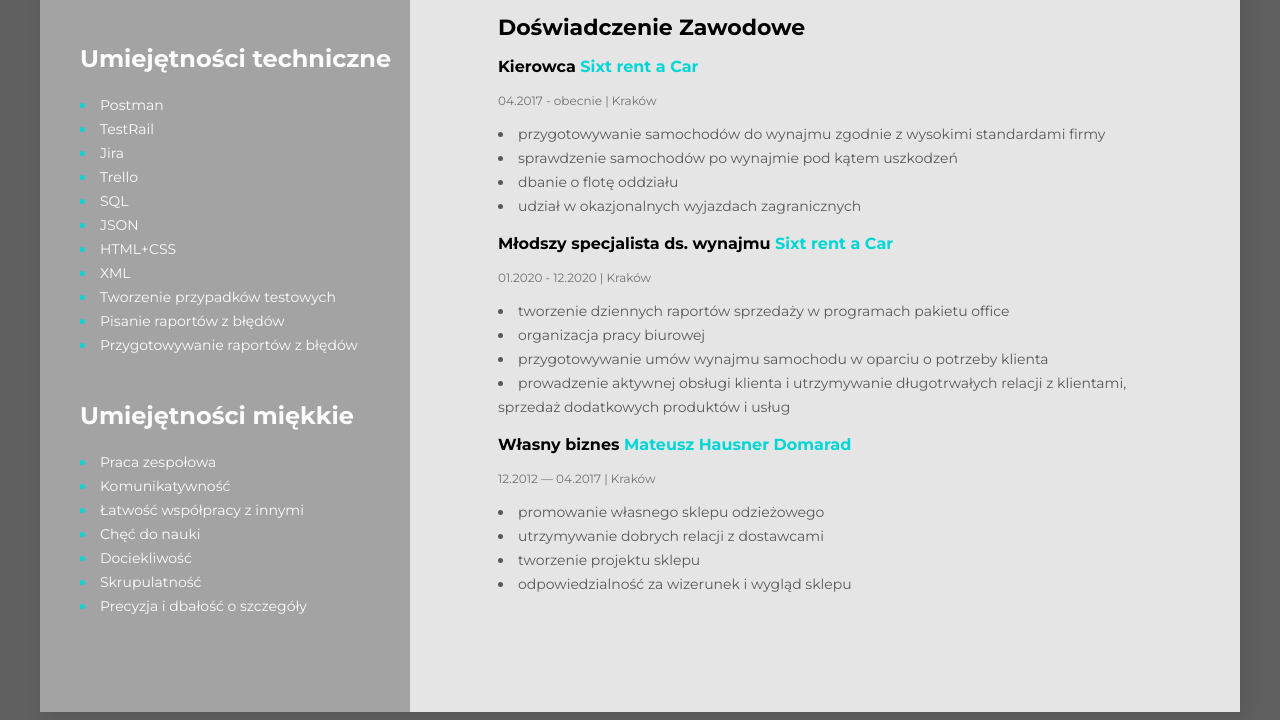
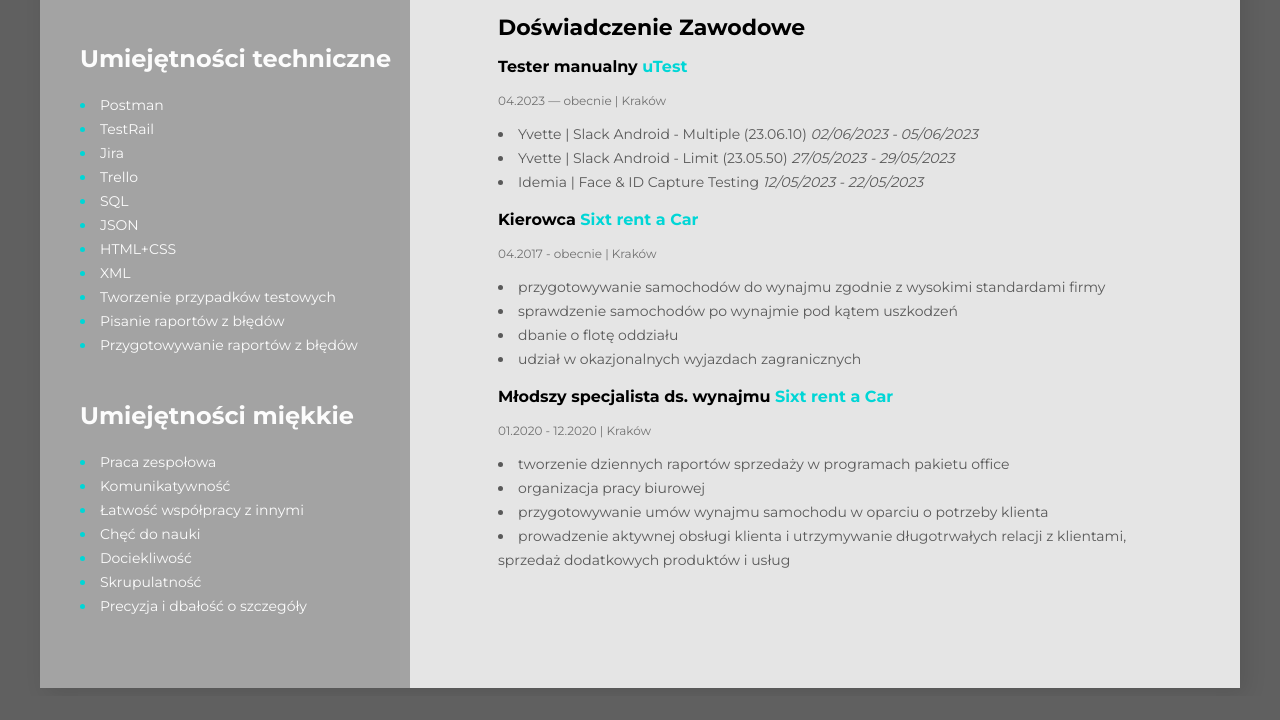
Before and after one commit to Hausner92/webCV, a plain HTML site: page index.html in a window 1280 px wide. Shown: the part 624-1344 px from the top of the page. After the commit the page ends 1320 px from the top, so only its background shows below. Drawn offline with Linux system fonts and the light colour scheme.

Commit message:
Update index.html
Dodanie do doświadczenia zawodowego testera na uTest, usunięcie z tej samej sekcji własnego biznesu

```diff
--- a/index.html
+++ b/index.html
@@ -46,6 +46,28 @@
         <div>
           <h2 class="header-primary">Doświadczenie Zawodowe</h2>
           <h3 class="job-name">
+            Tester manualny
+            <span class="highlight">uTest</span>
+          </h3>
+          <p class="job-date">
+            04.2023 — obecnie <span class="line">|</span> Kraków
+          </p>
+          <ul class="job-list">
+            <li>
+              Yvette | Slack Android - Multiple (23.06.10)
+              <i>02/06/2023 - 05/06/2023</i>
+            </li>
+            <li>
+              Yvette | Slack Android - Limit (23.05.50)
+              <i>27/05/2023 - 29/05/2023</i>
+            </li>
+            <li>
+              Idemia | Face & ID Capture Testing <i>12/05/2023 - 22/05/2023</i>
+            </li>
+          </ul>
+        </div>
+        <div>
+          <h3 class="job-name">
             Kierowca <span class="highlight">Sixt rent a Car</span>
           </h3>
           <p class="job-date">
@@ -85,21 +107,7 @@
             </li>
           </ul>
         </div>
-        <div>
-          <h3 class="job-name">
-            Własny biznes
-            <span class="highlight">Mateusz Hausner Domarad</span>
-          </h3>
-          <p class="job-date">
-            12.2012 — 04.2017 <span class="line">|</span> Kraków
-          </p>
-          <ul class="job-list">
-            <li>promowanie własnego sklepu odzieżowego</li>
-            <li>utrzymywanie dobrych relacji z dostawcami</li>
-            <li>tworzenie projektu sklepu</li>
-            <li>odpowiedzialność za wizerunek i wygląd sklepu</li>
-          </ul>
-        </div>
+
       </main>
 
       <aside>
```
